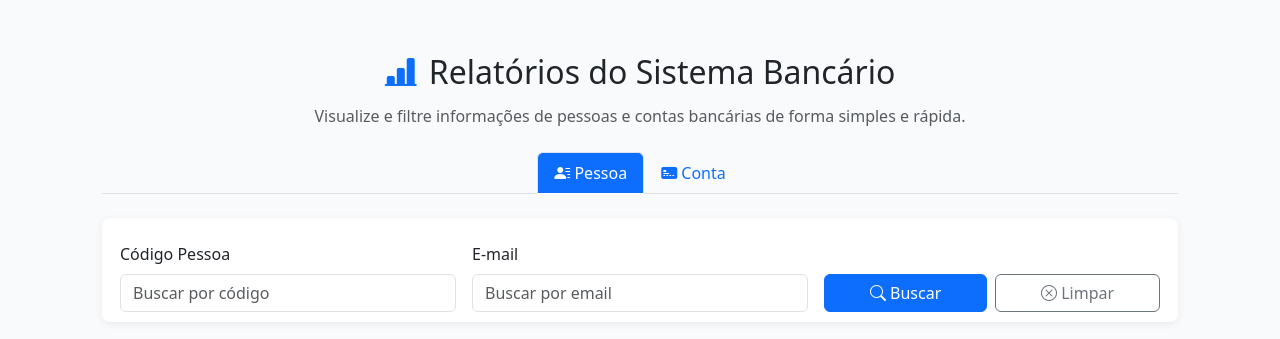
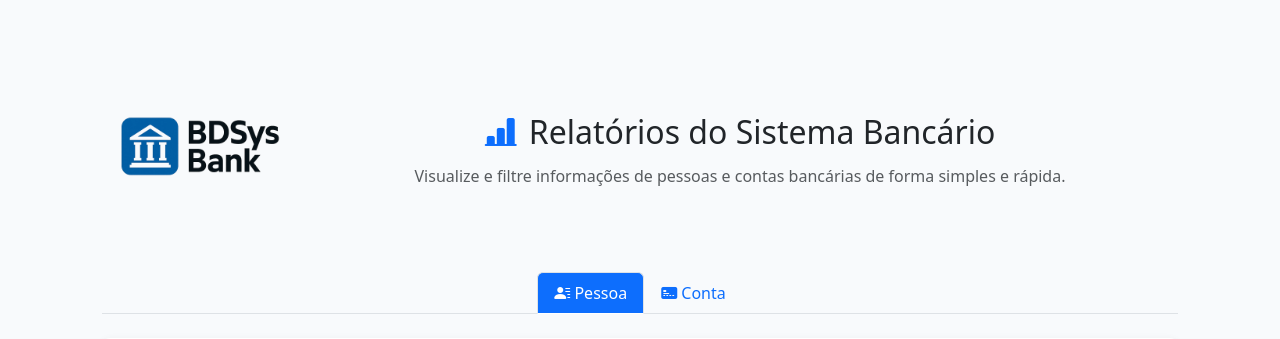
Before and after one commit to LuisHFr15/bd2_ep, a Flask app: page / in a window 1280 px wide. Shown: the top 339 px of the page. Run offline with Flask 3, Linux system fonts and the light colour scheme; data comes from the database, SQL or seed files in the repository.

Commit message:
Interface v1.3

```diff
--- a/templates/index.html
+++ b/templates/index.html
@@ -41,10 +41,13 @@
 </head>
 <body>
 <div class="container mt-5">
-    <div class="mb-4 text-center">
-        <i class="bi bi-bar-chart-line-fill icon-title"></i>
-        <span class="h2 align-middle ms-2">Relatórios do Sistema Bancário</span>
-        <p class="text-muted mt-2">Visualize e filtre informações de pessoas e contas bancárias de forma simples e rápida.</p>
+    <div class="d-flex align-items-center mb-4">
+        <img src="{{ url_for('static', filename='BDSysBank_logo.png') }}" alt="Logo" style="height: 200px;">
+        <div class="flex-grow-1 text-center">
+            <i class="bi bi-bar-chart-line-fill icon-title"></i>
+            <span class="h2 align-middle ms-2">Relatórios do Sistema Bancário</span>
+            <p class="text-muted mt-2 mb-0">Visualize e filtre informações de pessoas e contas bancárias de forma simples e rápida.</p>
+        </div>
     </div>
     <ul class="nav nav-tabs mb-4 justify-content-center" id="myTab" role="tablist">
         <li class="nav-item" role="presentation">
```
Also changed, not shown: static/BDSysBank_logo.png (added).
